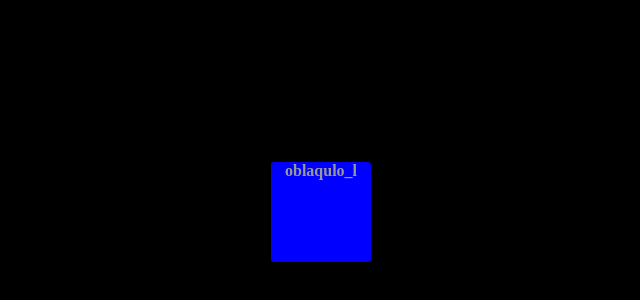
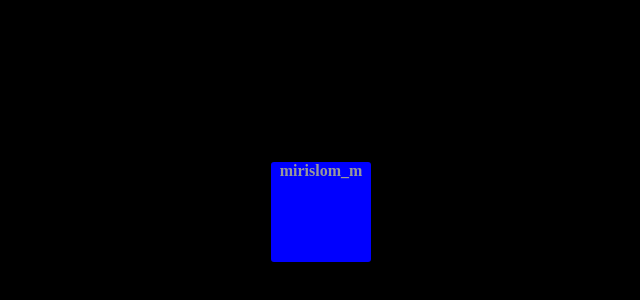
Before and after one commit to holmon-alp/My-Bouncing-box, a plain HTML site: page index.html in a window 1280 px wide. Shown: the part 432-732 px from the top of the page, 539-1179 px from the left. Drawn offline with Linux system fonts and the light colour scheme.

Commit message:
Update index.html

```diff
--- a/index.html
+++ b/index.html
@@ -36,7 +36,7 @@
 </head>
 <body>
     <section id="my_section">
-        <div id="my_bouncing_box">oblaqulo_l</div>
+        <div id="my_bouncing_box">mirislom_m</div>
     </section>
     <script type="text/javascript">
         const section = document.querySelector("#my_section");
```
